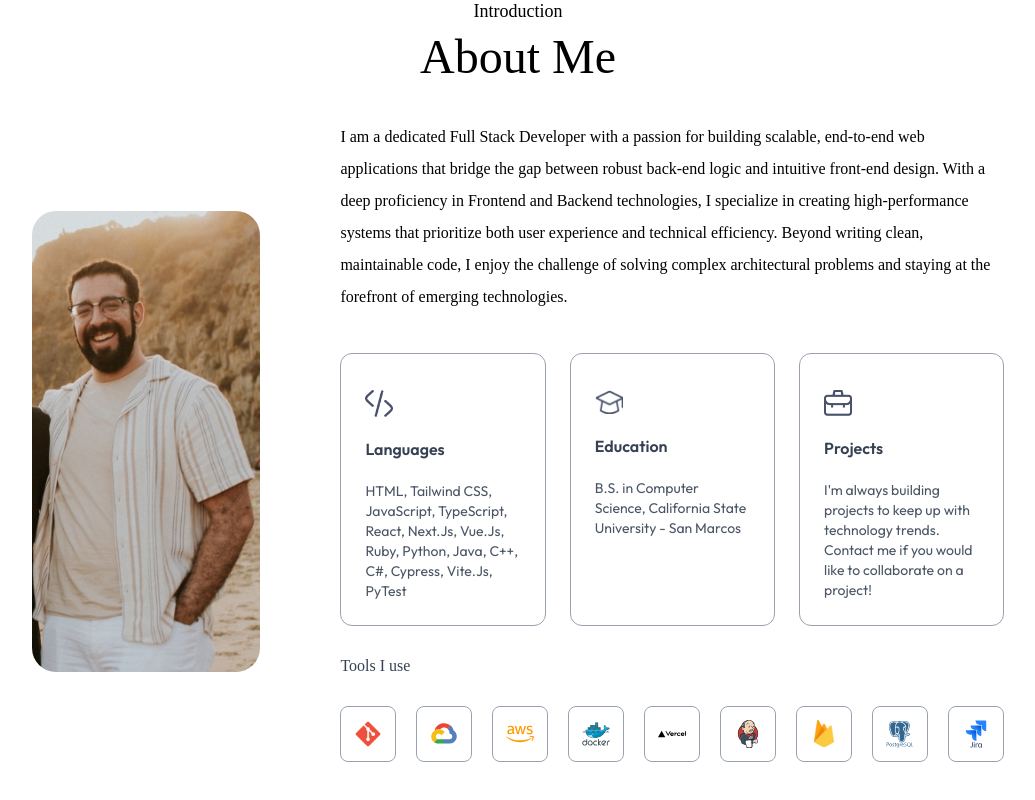
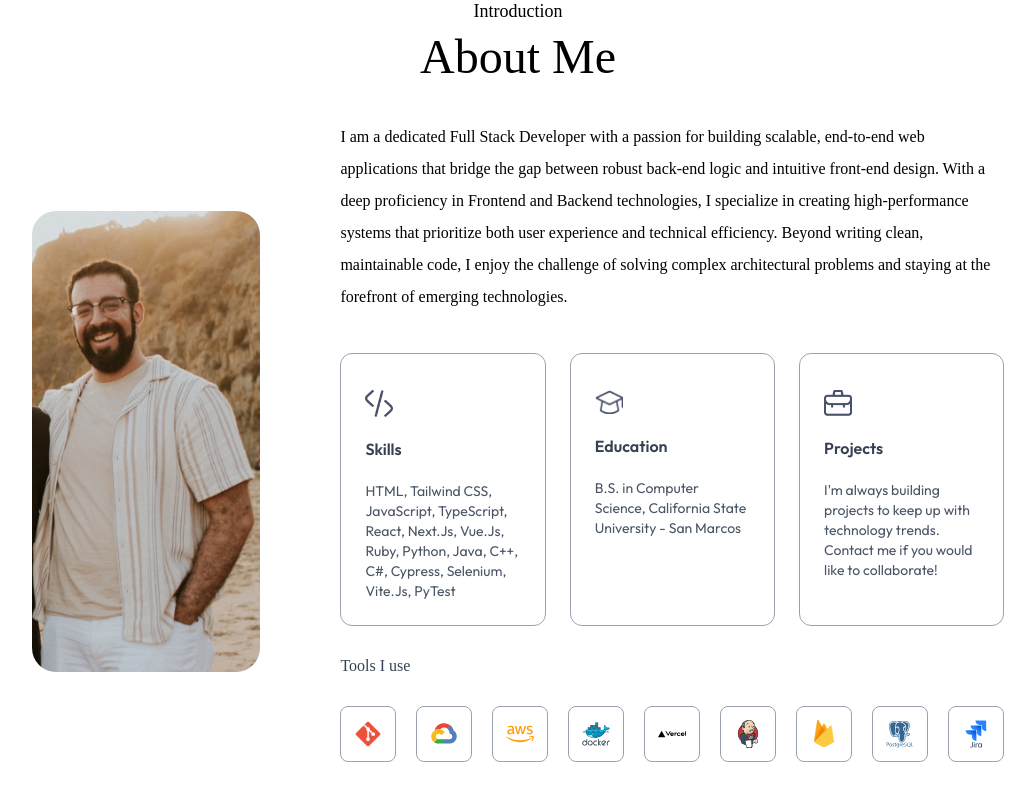
Before and after one commit to TheAhmedJoy/Portfolio-Ahmed-Ali, a Next.js app: page / in a window 1280 px wide. Shown: the part 843-1643 px from the top of the page, without its empty margins (122-1157 px from the left). Built offline with nearby package versions, Linux system fonts and the light colour scheme; a web font is replaced by a local one.

Commit message:
removed unneeded info

```diff
--- a/assets/assets.js
+++ b/assets/assets.js
@@ -115,17 +115,10 @@ export const workData = [
     },
 ]
 
-export const serviceData = [
-    { icon: assets.web_icon, title: 'Web design', description: 'Web development is the process of building, programming...', link: '' },
-    { icon: assets.mobile_icon, title: 'Mobile app', description: 'Mobile app development involves creating software for mobile devices...', link: '' },
-    { icon: assets.ui_icon, title: 'UI/UX design', description: 'UI/UX design focuses on creating a seamless user experience...', link: '' },
-    { icon: assets.graphics_icon, title: 'Graphics design', description: 'Creative design solutions to enhance visual communication...', link: '' },
-]
-
 export const infoList = [
-    { icon: assets.code_icon, iconDark: assets.code_icon_dark, title: 'Languages', description: 'HTML, Tailwind CSS, JavaScript, TypeScript, React, Next.Js, Vue.Js, Ruby, Python, Java, C++, C#, Cypress, Vite.Js, PyTest' },
+    { icon: assets.code_icon, iconDark: assets.code_icon_dark, title: 'Skills', description: 'HTML, Tailwind CSS, JavaScript, TypeScript, React, Next.Js, Vue.Js, Ruby, Python, Java, C++, C#, Cypress, Selenium, Vite.Js, PyTest' },
     { icon: assets.edu_icon, iconDark: assets.edu_icon_dark, title: 'Education', description: 'B.S. in Computer Science, California State University - San Marcos' },
-    { icon: assets.project_icon, iconDark: assets.project_icon_dark, title: 'Projects', description: "I'm always building projects to keep up with technology trends. Contact me if you would like to collaborate on a project!" }
+    { icon: assets.project_icon, iconDark: assets.project_icon_dark, title: 'Projects', description: "I'm always building projects to keep up with technology trends. Contact me if you would like to collaborate!" }
 ];
 
 export const toolsData = [
@@ -138,5 +131,4 @@ export const toolsData = [
     { icon: assets.firebase, iconTitle: "Google Cloud Firebase" },
     { icon: assets.postgres_icon, iconTitle: "PostgreSQL" },
     { icon: assets.jira_icon, iconTitle: "Atlassian JIRA" }
-    // assets.git, assets.gcp_icon, assets.aws_icon, assets.docker_icon, assets.vercel_black, assets.firebase, assets.postgres_icon, assets.jira_icon, assets.jenkins_icon
 ];
```
